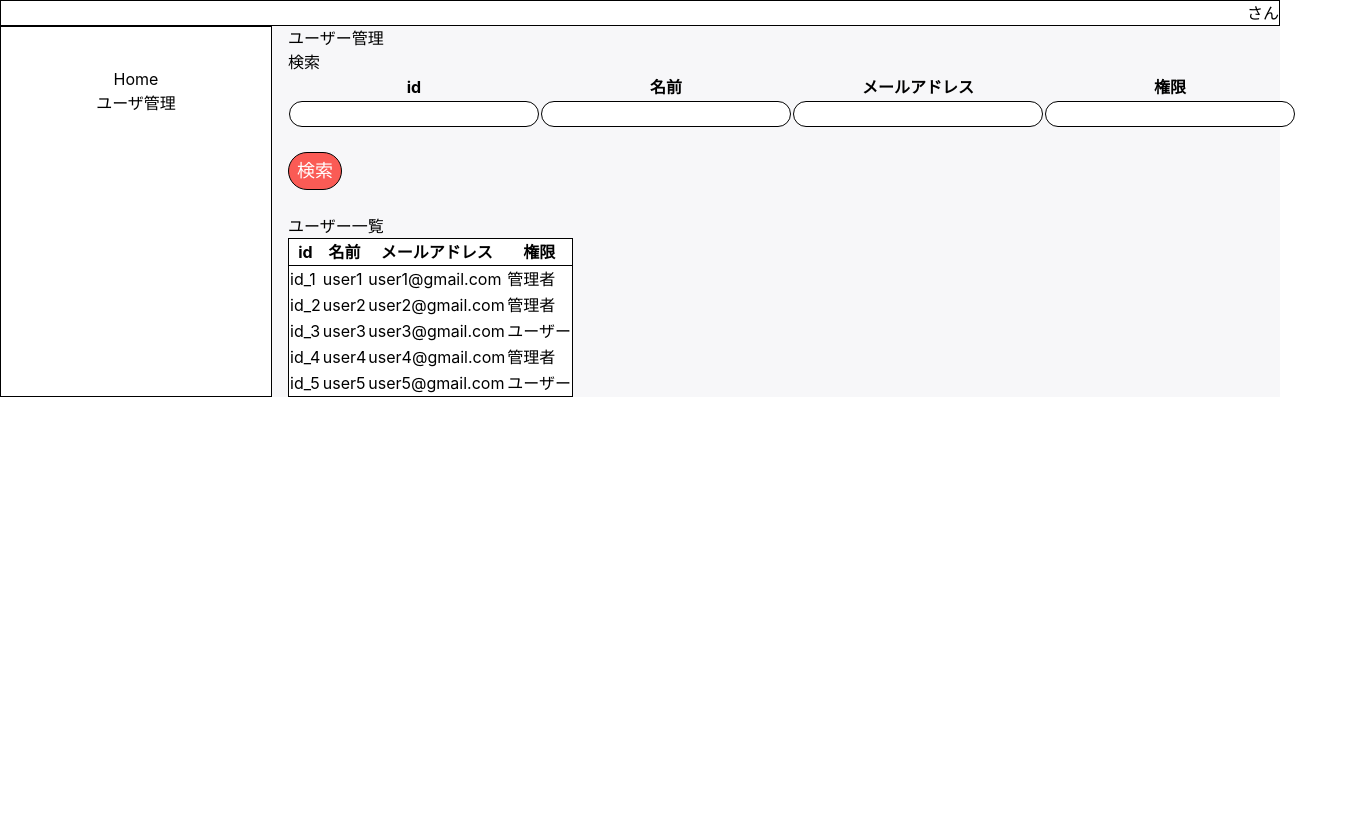
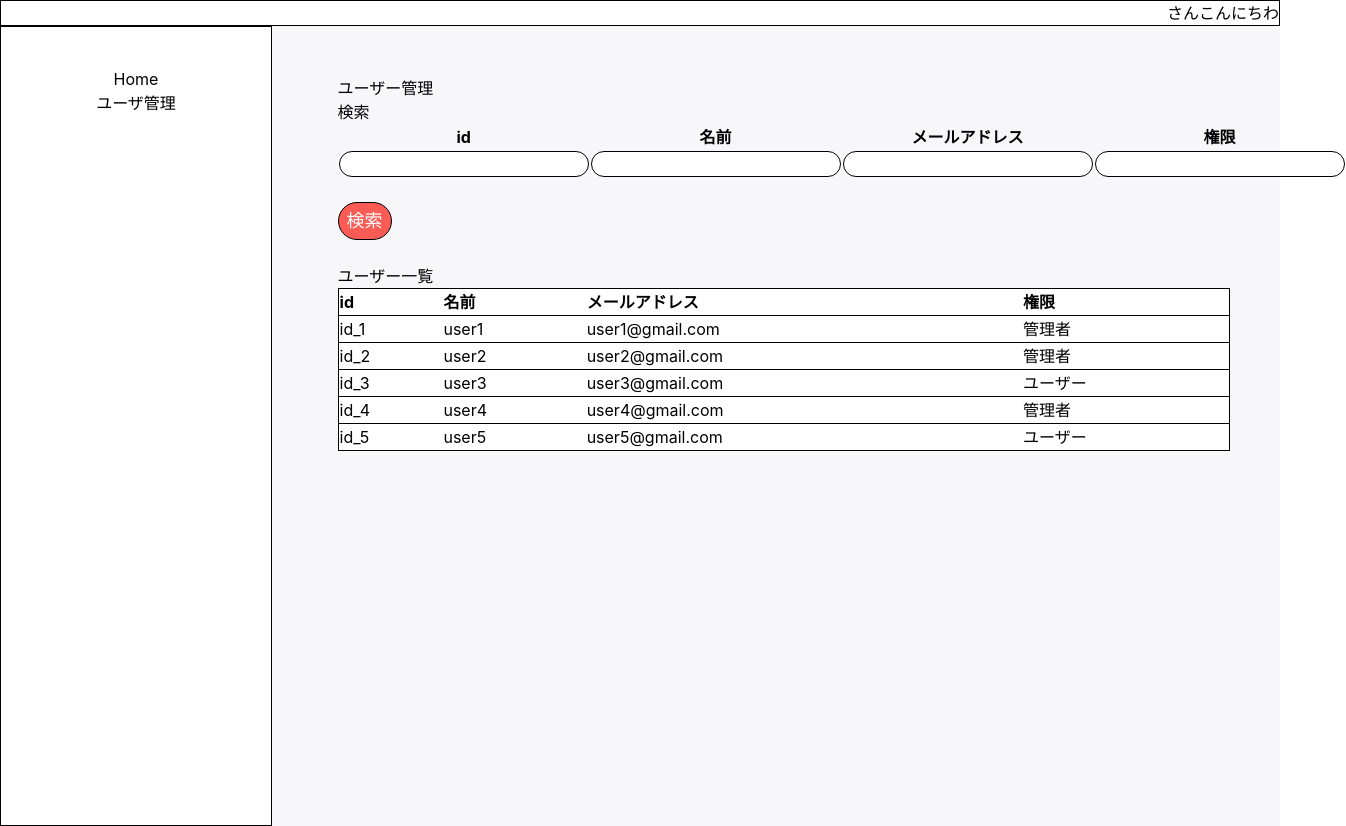
Before and after one commit to yukaidesu/nextjs, a Next.js app: page /users in a window 1280 px wide. Shown: the whole page, 1346 px wide, since content can reach past the window. Before the commit the page ends 800 px from the top, so only its background shows below. Built offline with nearby package versions, Linux system fonts and the light colour scheme.

Commit message:
Compornent Commit

```diff
--- /dev/null
+++ b/src/compornent/header.tsx
@@ -0,0 +1,7 @@
+export default function header() {
+    return (
+        <div className="header text-right border border-black bg-white h-10%">
+            {localStorage.getItem("username")}さんこんにちわ
+        </div>
+    )
+}
--- /dev/null
+++ b/src/compornent/sidebar.tsx
@@ -0,0 +1,10 @@
+import Router, { useRouter } from "next/router"
+
+export default function sidebar() {
+    return (
+        <div className="col-span-2 border border-black text-center p-10 bg-white">
+            <span onClick={ () => Router.push({pathname: '/home'}) }><button>Home</button></span><br />
+            <span onClick={ () => Router.push({pathname: '/users'}) }><button>ユーザ管理</button></span>
+        </div>
+    )
+}
--- a/src/pages/home.tsx
+++ b/src/pages/home.tsx
@@ -1,24 +1,25 @@
 import Router, { useRouter } from "next/router"
+import Styles from '../styles/Home.module.css' ;
+import Header from '../compornent/header'
+import Sidebar from '../compornent/sidebar'
 
 export default function home() {
     const router = useRouter();
 
     return (
         <div className=" bg-gray">
-            <header className="header text-right border border-black bg-white">
-                {router.query.input}さん
-            </header>
+            <Header />
+
             <main>
-
                 <div className="grid grid-cols-9 gap-4">
-                    <div className="col-span-2 border border-black text-center p-10 bg-white">
-                        <span onClick={ () => Router.push({pathname: '/home'}) }><button>Home</button></span><br />
-                        <span onClick={ () => Router.push({pathname: '/users'}) }><button>ユーザ管理</button></span>
-                    </div>
+                    <Sidebar />
 
                     <div className="col-span-7">
+                        <div className={Styles.box} >
+                            <div className={Styles.content}>
                                 <h1>履歴</h1>
-                        <table className="bg-white">
+                                <br />
+                                <table className={Styles.table}>
                                     <thead className="border border-black">
                                         <tr className="border border-black">
                                             <th>日付</th>
@@ -26,7 +27,7 @@ export default function home() {
                                             <th>内容</th>
                                         </tr>
                                     </thead>
-                            <tbody className="border border-black">
+                                    <tbody className="border border-black text-left">
                                         <tr>
                                             <td>2020/6/18</td>
                                             <td>user1</td>
@@ -46,6 +47,8 @@ export default function home() {
                                 </table>
                             </div>
                         </div>
+                    </div>
+                </div>
             </main>
         </div>
     );
--- a/src/pages/login.tsx
+++ b/src/pages/login.tsx
@@ -1,39 +1,40 @@
 import Router, { useRouter } from "next/router";
 import React, { useState } from 'react';
+import Styles from '../styles/Home.module.css' ;
 
 export default function login() {
   const router = useRouter();           //ルーターの取得
-    const [input, setInput] = useState<any>();
-    const clickButton = () => {
-      router.push({
-        pathname:"/home",   //URL
-        query: {input :input} //検索クエリ
-      });
-    }
+  const [input, setInput] = useState<string>();
+  const clickButton = () => {
+    localStorage.setItem("username", input);
+    router.push({
+      pathname:"/home",   //URL
+    });
+  }
 
   return (
     <div className="bg-gray">
-      <main>
-        <div className="flex flex-col">
+      <main  className={Styles.main}>
+        <div className="flex flex-col border border-black bg-white">
           <div className="text-center py-2 m-2">
             <p className="text-3xl">ログイン</p>
           </div>
 
           <div className="text-center py-2 m-2">
-            <form>
-              <label>
                 <input
                     type="text"
                     value={input}
                     onChange={(e) => setInput(e.target.value)}
-                    className="border rounded-full border-black" />
-              </label>
-            </form>
+                    className="border rounded-full border-black text-center"
+                    placeholder="メールアドレス/id"/>
           </div>
           <div className="text-center py-2 m-2">
             <form>
               <label>
-                <input type="password" className="border rounded-full border-black" />
+                <input
+                  type="password"
+                  className="border rounded-full border-black  text-center"
+                  placeholder="パスワード" />
               </label>
             </form>
           </div>
--- a/src/pages/show.tsx
+++ b/src/pages/show.tsx
@@ -1,48 +1,42 @@
 import Router, { useRouter } from "next/router"
-import users from "./users";
+import Styles from '../styles/Home.module.css' ;
+import Header from '../compornent/header'
+import Sidebar from '../compornent/sidebar'
 
 export default function show() {
     const router = useRouter();
-    var Users = [
-        {id: 'id_1', name: 'user1', email: 'user1@gmail.com', authority: '管理者',},
-        {id: 'id_2', name: 'user2', email: 'user2@gmail.com', authority: '管理者',},
-        {id: 'id_3', name: 'user3', email: 'user3@gmail.com', authority: 'ユーザー',},
-        {id: 'id_4', name: 'user4', email: 'user4@gmail.com', authority: '管理者',},
-        {id: 'id_5', name: 'user5', email: 'user5@gmail.com', authority: 'ユーザー',},
-    ]
+    const clickButton = () => {
+        Router.back();
+    }
 
     return (
         <div className=" bg-gray">
-            <header className="header text-right border border-black bg-white">
-                {router.query.input}さん
-            </header>
+        <Header />
         <main>
-
             <div className="grid grid-cols-9 gap-4">
-                    <div className="col-span-2 border border-black text-center p-10 bg-white">
-                        <span onClick={ () => Router.push({pathname: '/home'}) }><button>Home</button></span><br />
-                        <span onClick={ () => Router.push({pathname: '/users'}) }><button>ユーザ管理</button></span>
-                    </div>
+                <Sidebar />
 
                     <div className="col-span-7">
+                        <div className={Styles.box} >
+                            <div className={Styles.content}>
                                 ユーザー画面・ユーザー詳細
                                 <table>
                                     <tbody>
                                         <tr>
                                             <td>id:</td>
-                                    <td></td>
+                                            <td>{useRouter().query.id}</td>
                                         </tr>
                                         <tr>
                                             <td>名前:</td>
-                                    <td></td>
+                                            <td>{useRouter().query.name}</td>
                                         </tr>
                                         <tr>
                                             <td>メールアドレス:</td>
-                                    <td></td>
+                                            <td>{useRouter().query.email}</td>
                                         </tr>
                                         <tr>
                                             <td>権限:</td>
-                                    <td></td>
+                                            <td>{useRouter().query.authority}</td>
                                         </tr>
                                     </tbody>
                                 </table>
@@ -50,9 +44,11 @@ export default function show() {
                                 <button className="px-2 py-1  bg-red text-lg text-white rounded-full border border-black">
                                     編集
                                 </button>
-                        <button className="px-2 py-1 rounded-full border border-black">
+                                <button onClick={clickButton} className="px-2 py-1 rounded-full border border-black">
                                     戻る
                                 </button>
+                            </div>
+                        </div>
                     </div>
                 </div>
             </main>
--- a/src/pages/users.tsx
+++ b/src/pages/users.tsx
@@ -1,8 +1,11 @@
-import Router, { useRouter } from "next/router"
+import Router, { useRouter } from "next/router";
+import Styles from '../styles/Home.module.css';
+import Header from '../compornent/header';
+import Sidebar from '../compornent/sidebar';
 
 export default function users() {
     const router = useRouter();
-    var Users = [
+    const user = [
         {id: 'id_1', name: 'user1', email: 'user1@gmail.com', authority: '管理者',},
         {id: 'id_2', name: 'user2', email: 'user2@gmail.com', authority: '管理者',},
         {id: 'id_3', name: 'user3', email: 'user3@gmail.com', authority: 'ユーザー',},
@@ -17,19 +20,17 @@ export default function users() {
 
     return (
         <div className=" bg-gray">
-            <header className="header text-right border border-black bg-white">
-                {router.query.input}さん
-            </header>
+            <Header />
+
             <div className="grid grid-cols-9 gap-4">
-                <div className="col-span-2 border border-black text-center p-10 bg-white">
-                    <span onClick={ () => Router.push({pathname: '/home'}) }><button>Home</button></span><br />
-                    <span onClick={ () => Router.push({pathname: '/users'}) }><button>ユーザ管理</button></span>
-                </div>
+                <Sidebar />
 
                 <div className="col-span-7">
+                    <div className={Styles.box} >
+                        <div className={Styles.content}>
                             ユーザー管理<br />
                             検索
-                <table>
+                            <table className={Styles.form}>
                                 <thead>
                                     <tr>
                                         <th>id</th>
@@ -53,8 +54,8 @@ export default function users() {
                             <br />
                             <br />
                             ユーザー一覧
-                    <table className="border border-black bg-white">
-                        <thead className="border border-black">
+                            <table className={Styles.table}>
+                                <thead>
                                     <tr>
                                         <th>id</th>
                                         <th>名前</th>
@@ -63,38 +64,20 @@ export default function users() {
                                     </tr>
                                 </thead>
                                 <tbody>
-                            <tr onClick={clickButton}>
-                                <td>{Users[0].id}</td>
-                                <td>{Users[0].name}</td>
-                                <td>{Users[0].email}</td>
-                                <td>{Users[0].authority}</td>
+                                    {user.map((value, key) => {
+                                        return (
+                                            <tr key={key} onClick={ () => Router.push({pathname: '/show', query: {id: value.id,name: value.name, email: value.email ,authority: value.authority}}) } className="border border-black">
+                                                <td>{value.id}</td>
+                                                <td>{value.name}</td>
+                                                <td>{value.email}</td>
+                                                <td>{value.authority}</td>
                                             </tr>
-                            <tr>
-                                <td>{Users[1].id}</td>
-                                <td>{Users[1].name}</td>
-                                <td>{Users[1].email}</td>
-                                <td>{Users[1].authority}</td>
-                            </tr>
-                            <tr>
-                                <td>{Users[2].id}</td>
-                                <td>{Users[2].name}</td>
-                                <td>{Users[2].email}</td>
-                                <td>{Users[2].authority}</td>
-                            </tr>
-                            <tr>
-                                <td>{Users[3].id}</td>
-                                <td>{Users[3].name}</td>
-                                <td>{Users[3].email}</td>
-                                <td>{Users[3].authority}</td>
-                            </tr>
-                            <tr>
-                                <td>{Users[4].id}</td>
-                                <td>{Users[4].name}</td>
-                                <td>{Users[4].email}</td>
-                                <td>{Users[4].authority}</td>
-                            </tr>
+                                        )
+                                    })}
                                 </tbody>
                             </table>
+                        </div>
+                    </div>
                 </div>
 
             </div>
--- a/src/styles/Home.module.css
+++ b/src/styles/Home.module.css
@@ -10,6 +10,28 @@
   flex-direction: column;
   justify-content: center;
   align-items: center;
+}
+.box {
+  min-height: 100vh;
+  width: 100%;
+  padding: 5%;
+  display: flex;
+  justify-content: center;
+  background-color: #f7f7f9;
+}
+.content {
+  background-color: #f7f7f9;
+  width: 100%;
+  list-style: black;
+}
+.table {
+  width: 100%;
+  background-color: #ffffff;
+  border: 1px solid;
+  text-align: left;
+}
+.form {
+  width: 100%;
 }
 
 .footer {
```
Lines whose indentation alone changed are shown as unchanged.
